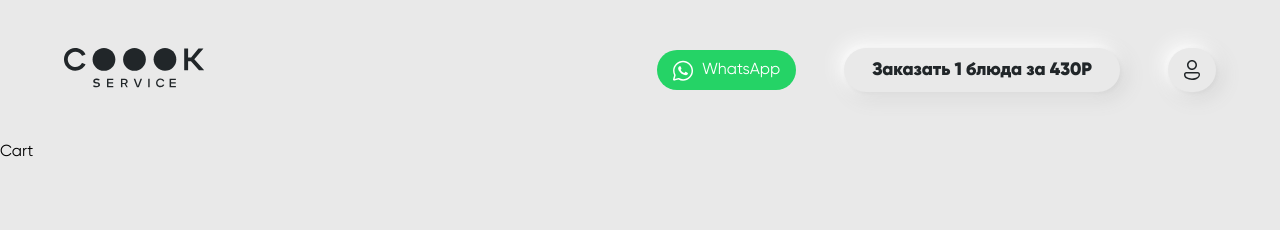
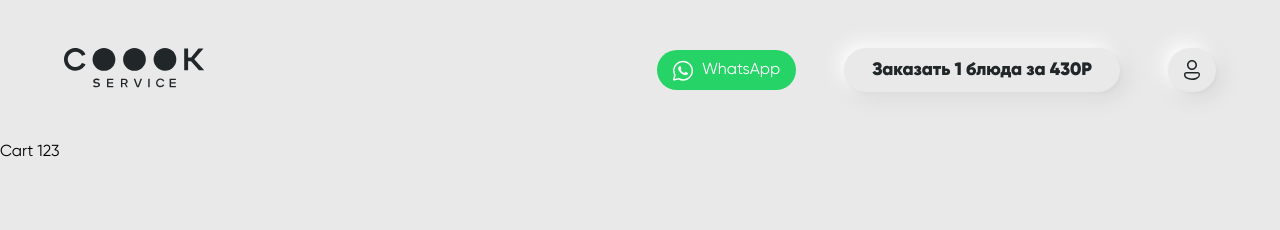
Before and after one commit to OmurbekArykbaev/cook-service, a React (Create React App) app: page /cart in a window 1280 px wide. Shown: the top 230 px of the page. Built offline with nearby package versions, Linux system fonts and the light colour scheme.

Commit message:
second commit

```diff
--- a/src/pages/Cart.tsx
+++ b/src/pages/Cart.tsx
@@ -1,7 +1,7 @@
 import React from "react"
 
 const Cart = () => {
-  return <div>Cart</div>
+  return <div>Cart 123</div>
 }
 
 export default Cart
```
